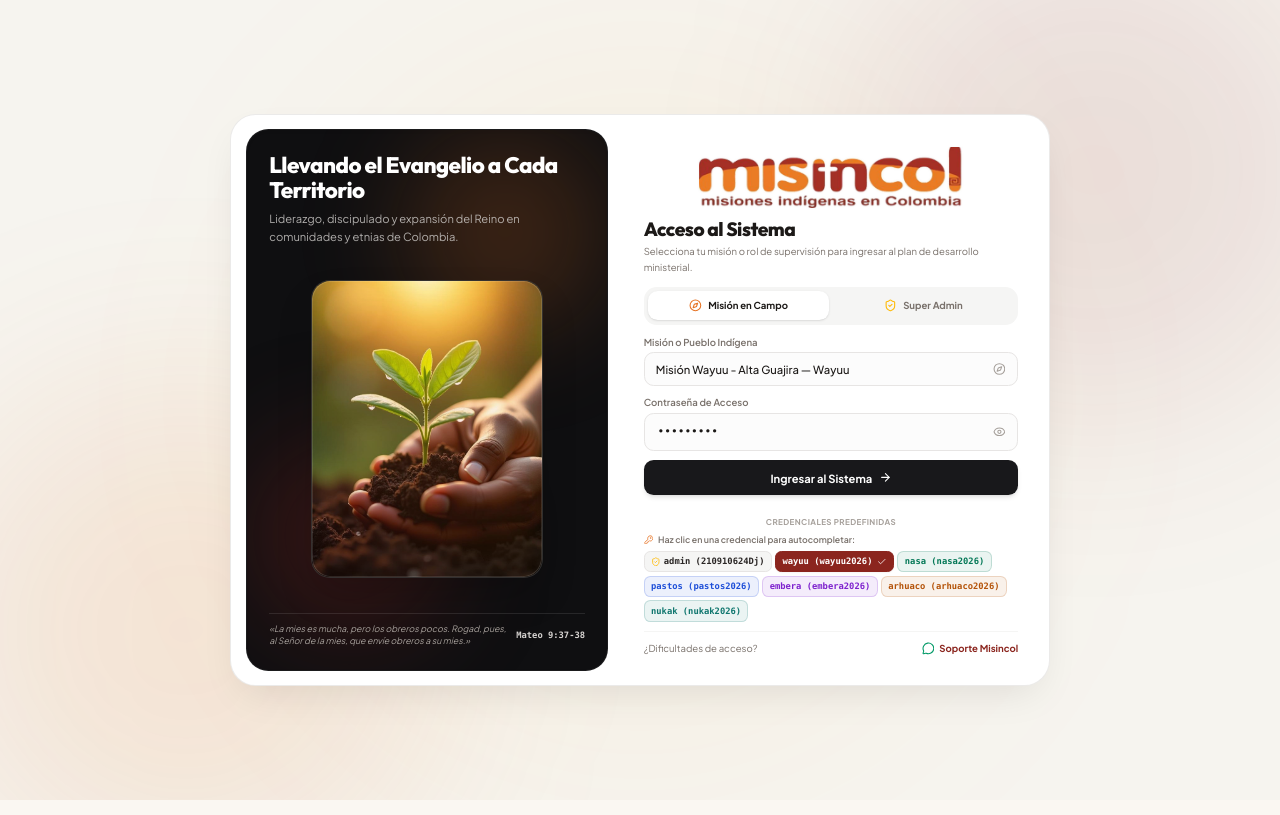
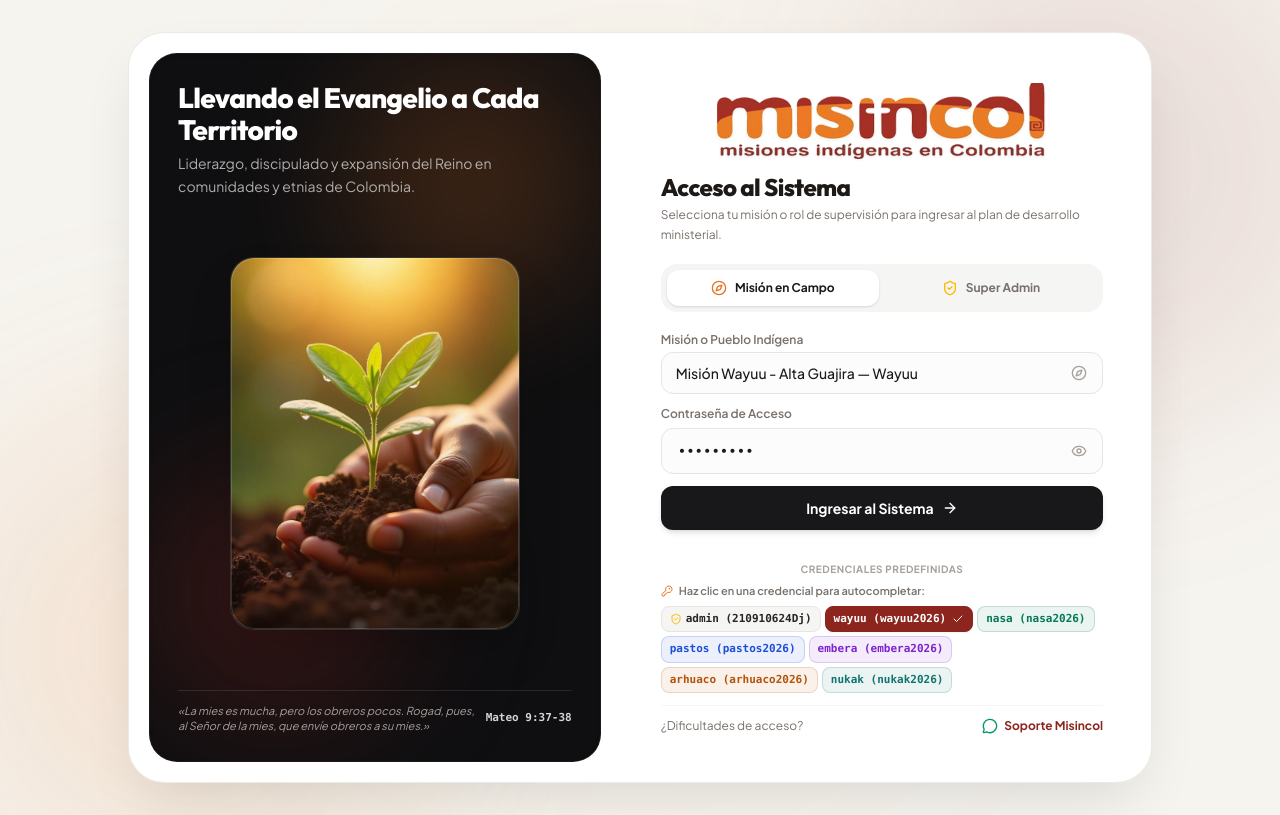
Before and after one commit to DavidSolorza/Miincol, a React (Vite) app: page / in a window 1280 px wide. Built offline with nearby package versions, Linux system fonts and the light colour scheme.

Commit message:
feat: add LoginView component for authentication interface

```diff
--- a/src/modules/auth/ui/LoginView.tsx
+++ b/src/modules/auth/ui/LoginView.tsx
@@ -50,19 +50,16 @@ export const LoginView: React.FC<LoginViewProps> = ({ onAdminSuccess, onTeamSucc
   }, []);
 
   return (
-    <div className="fixed inset-0 h-screen w-screen bg-[#F6F4EF] flex items-center justify-center p-2 sm:p-4 lg:p-6 overflow-hidden selection:bg-[#E67324]/20 selection:text-[#8B251E]">
+    <div className="min-h-screen bg-[#F6F4EF] flex items-center justify-center p-3 sm:p-5 lg:p-8 relative overflow-x-hidden selection:bg-[#E67324]/20 selection:text-[#8B251E]">
       <div className="absolute top-[-10%] right-[-5%] w-[500px] h-[500px] bg-[#8B251E]/10 rounded-full blur-[100px] pointer-events-none gpu-layer transform-gpu" />
       <div className="absolute bottom-[-10%] left-[-5%] w-[500px] h-[500px] bg-[#E67324]/12 rounded-full blur-[100px] pointer-events-none gpu-layer transform-gpu" />
       <div className="absolute top-1/2 left-1/2 -translate-x-1/2 -translate-y-1/2 w-[700px] h-[700px] bg-amber-500/5 rounded-full blur-[120px] pointer-events-none gpu-layer transform-gpu" />
 
-      <div
-        className="w-full max-w-4xl lg:max-w-5xl bg-white rounded-[24px] sm:rounded-[32px] shadow-[0_20px_50px_-15px_rgba(0,0,0,0.1)] border border-stone-200/80 p-2.5 sm:p-3.5 lg:p-4.5 flex flex-col md:flex-row gap-4 lg:gap-6 items-stretch relative z-10"
-        style={{ zoom: 0.8 }}
-      >
+      <div className="w-full max-w-5xl bg-white rounded-[28px] sm:rounded-[36px] shadow-[0_25px_60px_-15px_rgba(0,0,0,0.12)] border border-stone-200/80 p-3 sm:p-4 lg:p-5 flex flex-col md:flex-row gap-5 lg:gap-8 items-stretch relative z-10">
         <LoginHeroCard />
 
-        <div className="flex-1 p-2 sm:p-3.5 lg:p-5 flex flex-col justify-between">
-          <div className="space-y-3 sm:space-y-3.5">
+        <div className="flex-1 p-3 sm:p-5 lg:p-7 flex flex-col justify-between">
+          <div className="space-y-5">
             <LoginCardHeader />
             <LoginRoleTabs activeTab={form.activeTab} onSelectTab={handleSelectTab} />
 
```
